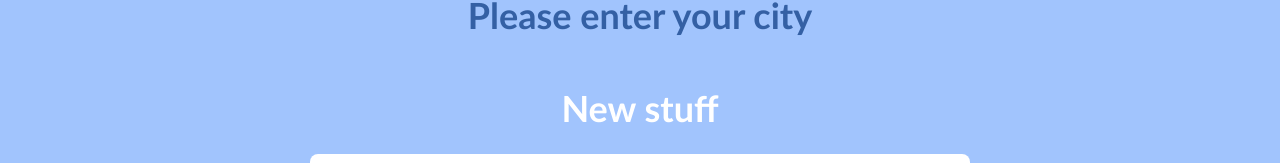
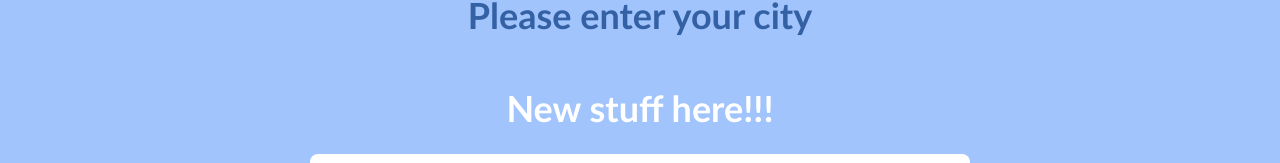
Before and after one commit to Gr0mi4/weather-app.v2, a Vue app: page /#/weatherToday in a window 1280 px wide. Shown: the part 178-341 px from the top of the page. Built offline with nearby package versions, Linux system fonts and the light colour scheme; no server answers; the database is empty; sample sign-in values are in the browser's storage.

Commit message:
few words to check autoupdate

```diff
--- a/src/components/Home/DataInput.vue
+++ b/src/components/Home/DataInput.vue
@@ -7,7 +7,7 @@
        v-if='$store.state.userAdditionalInfo'
        class="input-header headline"
     >{{$t('dataInput.enterCity', { userName: $store.getters.userName })}}</h1>
-    <h1>New stuff</h1>
+    <h1>New stuff here!!!</h1>
     <input
        id='city-input-field'
        class="input-field"
```
